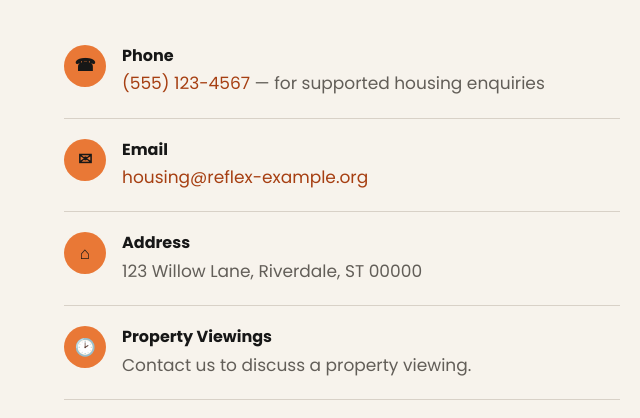
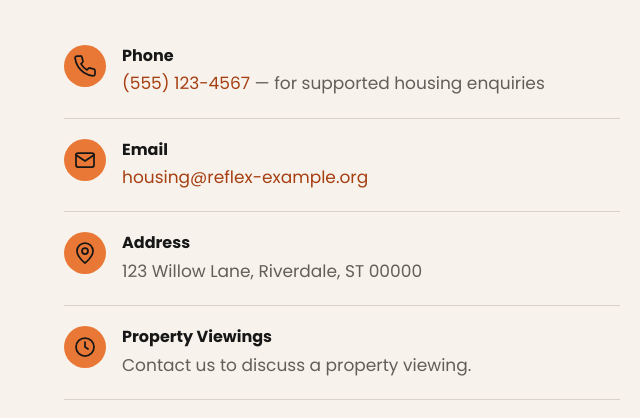
Before and after one commit to d1sycalyca/PDT-proj, a plain HTML site: page website/contact.html in a window 1280 px wide. Shown: the part 691-1109 px from the top of the page, 0-640 px from the left. Drawn offline with Linux system fonts and the light colour scheme.

Commit message:
fix emojis on contact us page

```diff
--- a/website/contact.html
+++ b/website/contact.html
@@ -64,28 +64,36 @@
                         <p style="color: var(--color-text-muted); margin-bottom: 28px;">Contact our team about accommodation, property requirements or partnerships. Care and day-to-day support are delivered by separate care providers.</p>
 
                         <div class="info-card">
-                            <div class="info-card__icon">&#9742;</div>
+                            <div class="info-card__icon" aria-hidden="true">
+                                <svg viewBox="0 0 24 24" width="24" height="24" fill="none" stroke="currentColor" stroke-width="1.75" stroke-linecap="round" stroke-linejoin="round" focusable="false"><path d="M22 16.9v3a2 2 0 0 1-2.2 2 19.8 19.8 0 0 1-8.6-3.1 19.5 19.5 0 0 1-6-6 19.8 19.8 0 0 1-3.1-8.7A2 2 0 0 1 4.1 2h3a2 2 0 0 1 2 1.7c.1 1 .4 1.9.7 2.8a2 2 0 0 1-.5 2.1L8 9.9a16 16 0 0 0 6 6l1.3-1.3a2 2 0 0 1 2.1-.5c.9.3 1.8.6 2.8.7a2 2 0 0 1 1.8 2.1Z"/></svg>
+                            </div>
                             <div>
                                 <h3>Phone</h3>
                                 <p><a href="tel:+15551234567">(555) 123-4567</a> &mdash; for supported housing enquiries</p>
                             </div>
                         </div>
                         <div class="info-card">
-                            <div class="info-card__icon">&#9993;</div>
+                            <div class="info-card__icon" aria-hidden="true">
+                                <svg viewBox="0 0 24 24" width="24" height="24" fill="none" stroke="currentColor" stroke-width="1.75" stroke-linecap="round" stroke-linejoin="round" focusable="false"><rect x="3" y="5" width="18" height="14" rx="2"/><path d="m3 7 9 6 9-6"/></svg>
+                            </div>
                             <div>
                                 <h3>Email</h3>
                                 <p><a href="mailto:housing@reflex-example.org">housing@reflex-example.org</a></p>
                             </div>
                         </div>
                         <div class="info-card">
-                            <div class="info-card__icon">&#8962;</div>
+                            <div class="info-card__icon" aria-hidden="true">
+                                <svg viewBox="0 0 24 24" width="24" height="24" fill="none" stroke="currentColor" stroke-width="1.75" stroke-linecap="round" stroke-linejoin="round" focusable="false"><path d="M20 10c0 6-8 12-8 12S4 16 4 10a8 8 0 1 1 16 0Z"/><circle cx="12" cy="10" r="3"/></svg>
+                            </div>
                             <div>
                                 <h3>Address</h3>
                                 <p>123 Willow Lane, Riverdale, ST 00000</p>
                             </div>
                         </div>
                         <div class="info-card">
-                            <div class="info-card__icon">&#128337;</div>
+                            <div class="info-card__icon" aria-hidden="true">
+                                <svg viewBox="0 0 24 24" width="24" height="24" fill="none" stroke="currentColor" stroke-width="1.75" stroke-linecap="round" stroke-linejoin="round" focusable="false"><circle cx="12" cy="12" r="9"/><path d="M12 7v5l3 2"/></svg>
+                            </div>
                             <div>
                                 <h3>Property Viewings</h3>
                                 <p>Contact us to discuss a property viewing.</p>
--- a/website/styles.css
+++ b/website/styles.css
@@ -497,7 +497,8 @@ background-color: var(--color-surface);
   font-weight: bold;
 }
 
-.card__icon svg {
+.card__icon svg,
+.info-card__icon svg {
   width: 24px;
   height: 24px;
   display: block;
```
